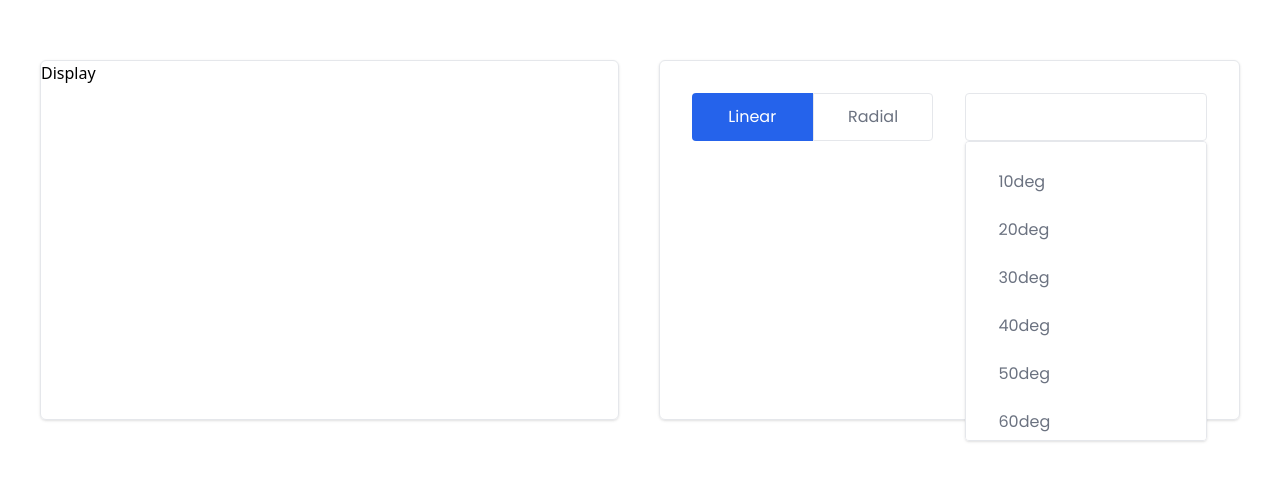
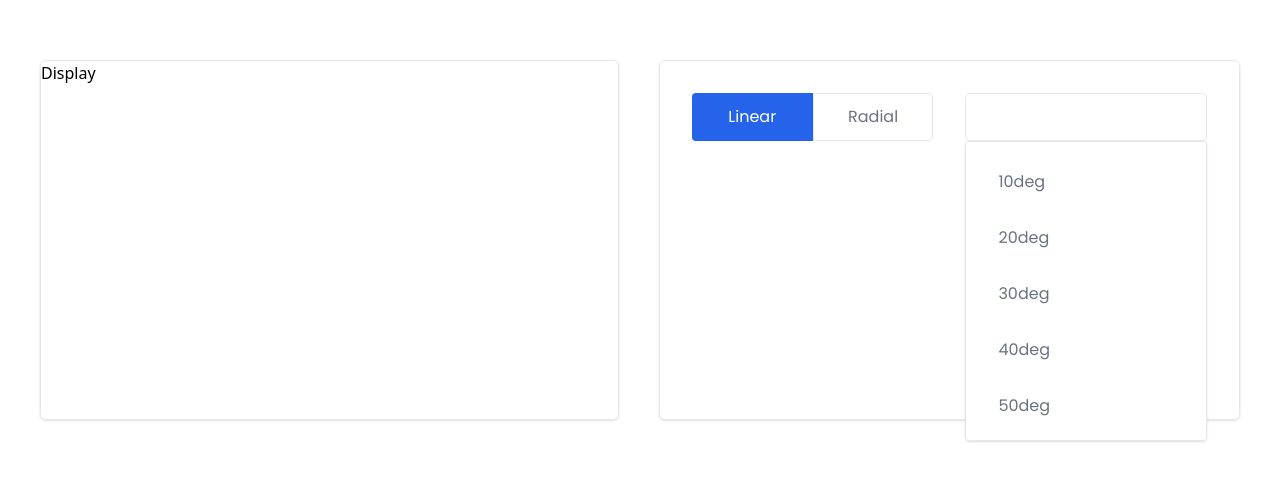
Before and after one commit to EMCSquare12/color-wave, a React (Vite) app in the folder color-wave/: page / in a window 1280 px wide. Shown: the part 160-640 px from the top of the page. Built offline with nearby package versions, Linux system fonts and the light colour scheme.

Commit message:
Feat: added filter for input rotation list

```diff
--- a/color-wave/src/components/SelectionPallet.jsx
+++ b/color-wave/src/components/SelectionPallet.jsx
@@ -4,14 +4,29 @@ import selectionList from "./selectionList";
 const SelectionPallet = () => {
   const [type, setType] = useState("");
   const [list, setList] = useState("");
+  const [rotationList, setRotationList] = useState([]);
 
   useEffect(() => {
     setType("linear");
   }, []);
+
+  useEffect(() => {
+    const filteredList = selectionList[
+      type === "linear" ? "linearList" : "radialList"
+    ].filter((item) => item.toLowerCase().includes(list.toLowerCase()));
+
+    if (list.trim() !== undefined) {
+      setRotationList(filteredList);
+    } else {
+      setRotationList(
+        selectionList[type === "linear" ? "linearList" : "radialList"]
+      );
+    }
+  }, [type, list]);
+
   const handleType = (value) => {
     setType(value);
   };
-
   const handleList = (value) => {
     setList(value);
   };
@@ -48,11 +63,10 @@ const SelectionPallet = () => {
           onChange={(e) => handleListChange(e.target.value)}
           value={list}
           type="text"
-          className="z-10 w-full h-10 px-6 text-sm text-gray-500 border rounded outline-none md:h-12 focus:ring-2 hover:shadow font-font-poppins md:text-base"
+          className="z-10 w-full h-10 px-6 text-sm text-gray-500 border rounded outline-none md:px-8 md:h-12 focus:ring-2 hover:shadow font-font-poppins md:text-base"
         />
-        <ul className=" overflow-y-scroll max-h-[300px] absolute top-0 w-full h-auto p-4 mt-10 bg-white border rounded shadow md:mt-12">
-          {selectionList[type === "linear" ? "linearList" : "radialList"].map(
-            (item, index) => (
+        <ul className=" gap-2 flex flex-col overflow-y-scroll max-h-[300px] absolute top-0 w-full h-auto p-4 mt-10 bg-white border rounded shadow md:mt-12">
+          {rotationList.map((item, index) => (
             <li
               key={index}
               onClick={() => handleList(item)}
@@ -64,8 +78,7 @@ const SelectionPallet = () => {
             >
               {item}
             </li>
-            )
-          )}
+          ))}
         </ul>
       </div>
     </div>
```
Lines whose indentation alone changed are shown as unchanged.
